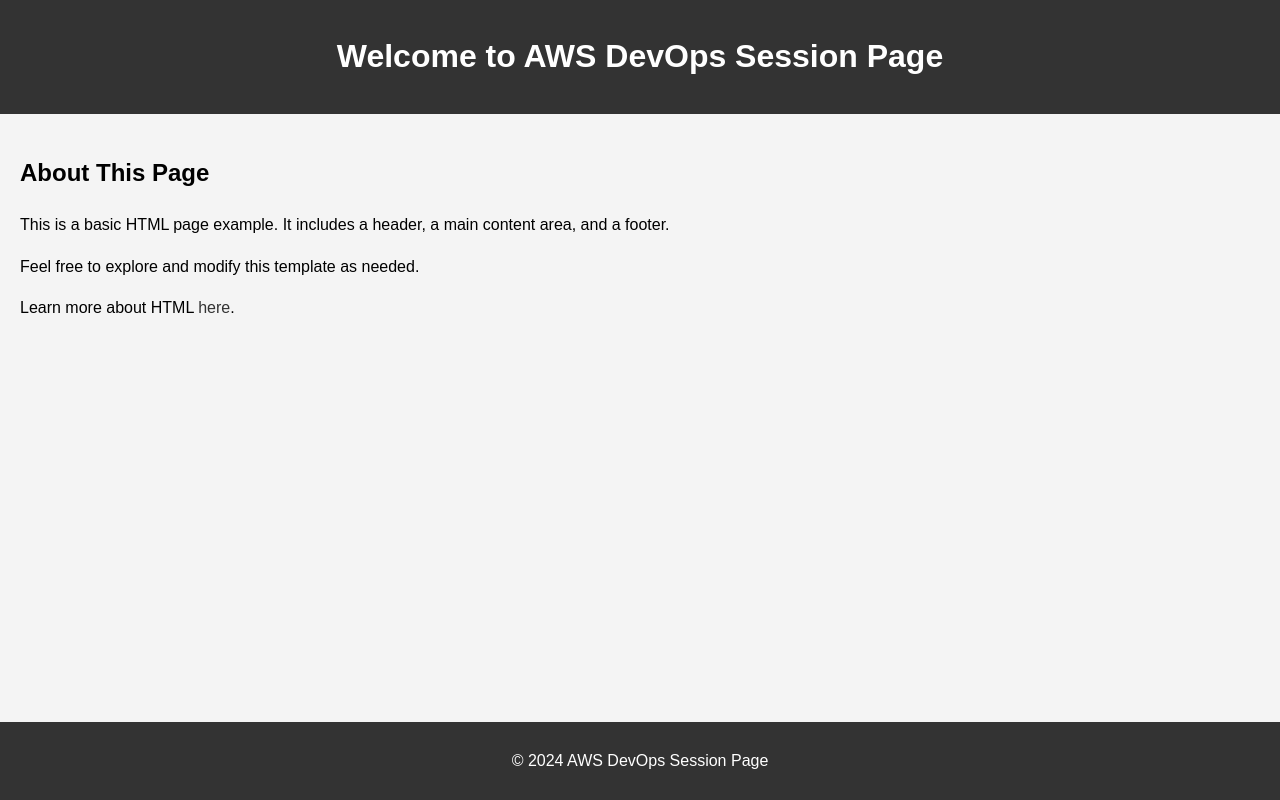
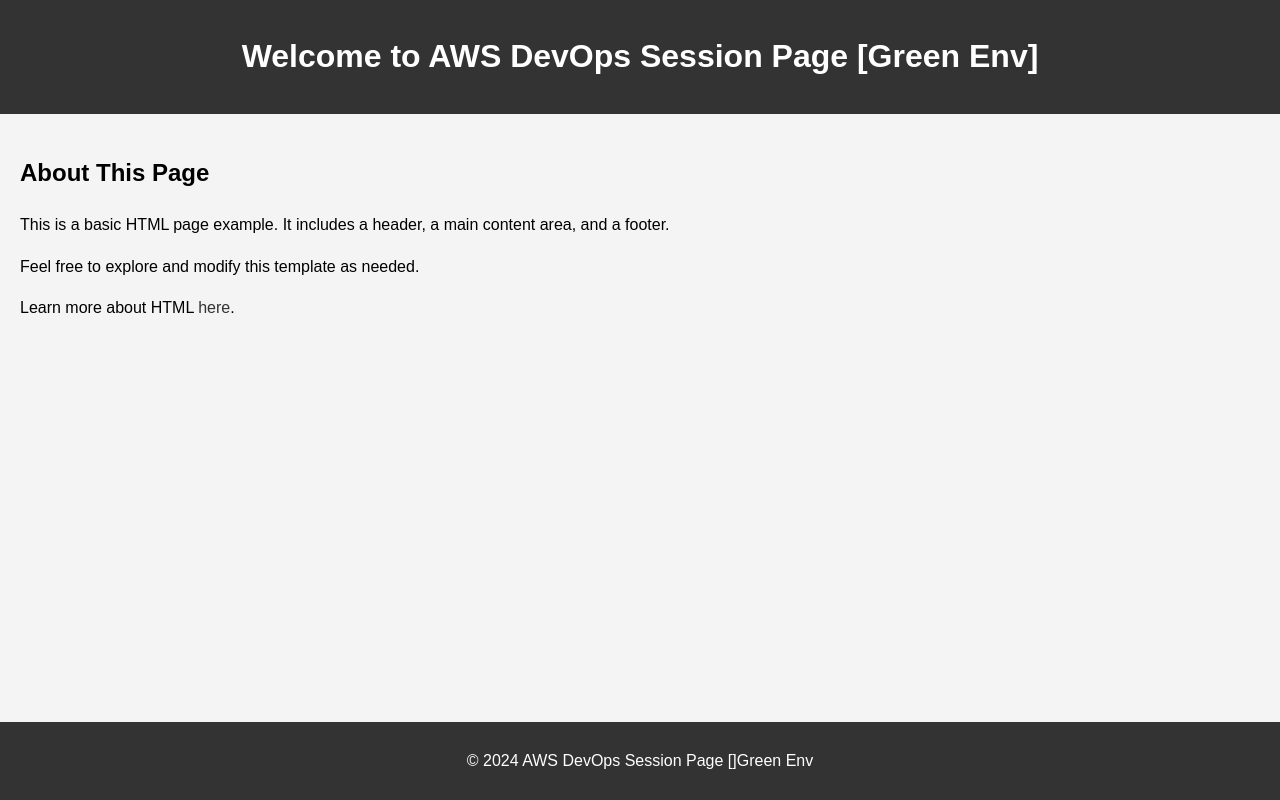
Before and after one commit to sid1177/aws-devops, a plain HTML site: page html/index.html in a window 1280 px wide. Drawn offline with Linux system fonts and the light colour scheme.

Commit message:
Update index.html

```diff
--- a/html/index.html
+++ b/html/index.html
@@ -41,7 +41,7 @@
 </head>
 <body>
     <header>
-        <h1>Welcome to AWS DevOps Session Page</h1>
+        <h1>Welcome to AWS DevOps Session Page [Green Env]</h1>
     </header>
     <main>
         <h2>About This Page</h2>
@@ -50,7 +50,7 @@
         <p>Learn more about HTML <a href="https://www.w3schools.com/html/" target="_blank">here</a>.</p>
     </main>
     <footer>
-        <p>&copy; 2024 AWS DevOps Session Page</p>
+        <p>&copy; 2024 AWS DevOps Session Page []Green Env</p>
     </footer>
 </body>
 </html>
```
